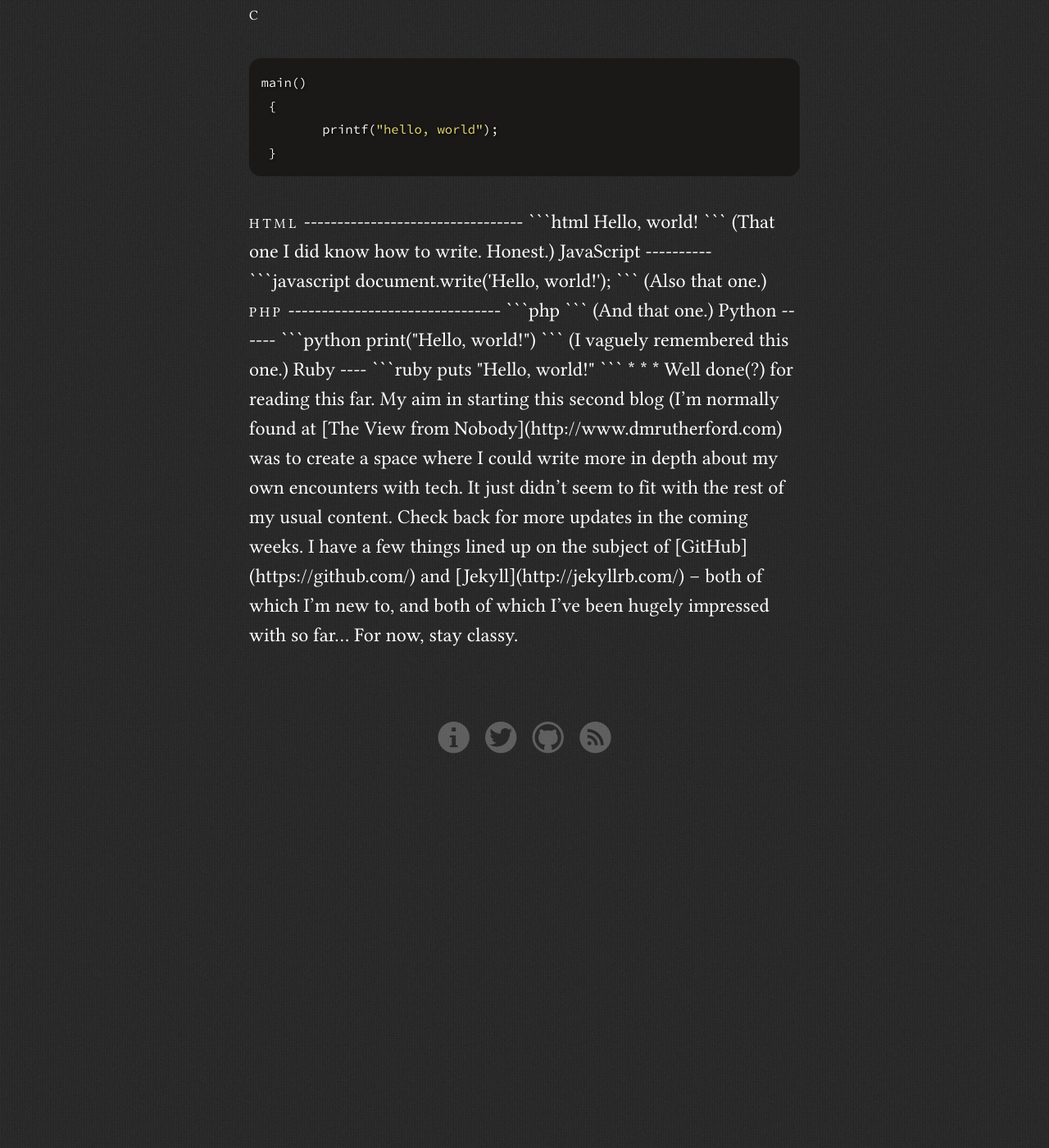
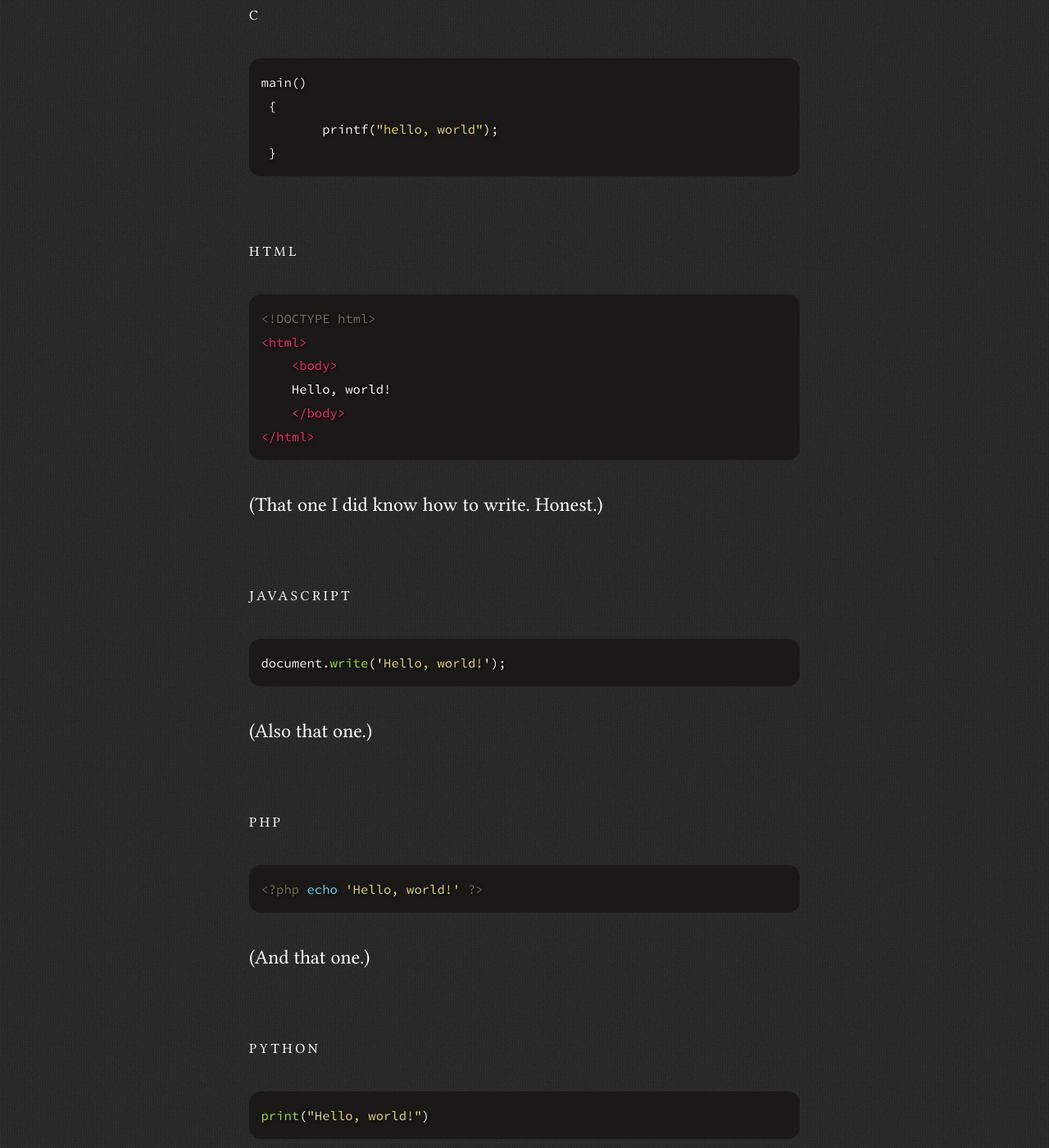
Before and after one commit to dmrutherford/dmrutherford.github.io, a Jekyll site: the page built from _posts/2013-02-01-hello-world.html, in a window 1280 px wide and 1400 px high, scrolled down 653 px. Shown: the whole window at 82% size. Built offline with Jekyll 4.4.1, drawn with Linux system fonts in a browser that asks for light colours; before the commit the page ends 1628 px from its top, so only the background shows below that; some of the changed text lies outside the part shown.

Commit message:
HTML works.

````diff
--- a/_posts/2013-02-01-hello-world.html
+++ b/_posts/2013-02-01-hello-world.html
@@ -3,7 +3,6 @@ layout: post
 title: hello world
 description: First post.
 ---
-
 
 <p><q>First post</q>. Don&rsquo;t you just hate it when commenters say that? Anyway, this is my first post up here. I am aware &ndash; in case you were wondering &ndash; that <cite class="subpart">hello world</cite> is a pretty uninspired title.</p>
 
@@ -18,71 +17,53 @@ main()
  }
 {% endhighlight %}
 
+<h2><abbr class="acronym">HTML</abbr></h2>
 
-<abbr class="acronym">HTML</abbr>
----------------------------------
-
-```html
+{% highlight html %}
 <!DOCTYPE html>
 <html>
-<body>
-Hello, world!
-</body>
+    <body>
+    Hello, world!
+    </body>
 </html>
-```
+{% endhighlight %}
 
-(That one I did know how to write. Honest.)
+<p>(That one I did know how to write. Honest.)</p>
 
+<h2>JavaScript</h2>
 
-JavaScript
-----------
+{% highlight javascript %}
+document.write('Hello, world!');
+{% endhighlight %}
 
-```javascript
-document.write('Hello, world!');
-```
+<p>(Also that one.)</p>
 
-(Also that one.)
+<h2><abbr class="acronym">PHP</abbr></h2>
 
+{% highlight php %}
+<?php echo 'Hello, world!' ?>
+{% endhighlight %}
 
-<abbr class="acronym">PHP</abbr>
---------------------------------
+<p>(And that one.)</p>
 
-```php
-<?php echo 'Hello, world!' ?>
-```
+<h2>Python</h2>
 
-(And that one.)
+{% highlight python %}
+print("Hello, world!")
+{% endhighlight %}
 
+<p>(I vaguely remembered this one.)</p>
 
-Python
-------
+<h2>Ruby</h2>
 
-```python
-print("Hello, world!")
-```
+{% highlight ruby %}
+puts "Hello, world!"
+{% endhighlight %}
 
-(I vaguely remembered this one.)
+<hr />
 
+<p>Well done(?) for reading this far. My aim in starting this second blog (I&rsquo;m normally found at the <a href="http://www.dmrutherford.com/">View from Nobody</a> was to create a space where I could write more in depth about my encounters with tech. It just didn&rsquo;t seem to fit with the rest of my usual content.</p>
 
-Ruby
-----
+<p>Check back for more updates in the coming weeks. I have a few things lined up on the subject of <a href="https://github.com/">GitHub</a> and <a href="http://jekyllrb.com/">Jekyll</a> &ndash; both of which I&rsquo;m new to, and both of which I&rsquo;ve been hugely impressed with so far&hellip;</p>
 
-```ruby
-puts "Hello, world!"
-```
-
-
-* * *
-
-
-Well done(?) for reading this far. My aim in starting this second blog
-(I&rsquo;m normally found at [The View from Nobody](http://www.dmrutherford.com)
-was to create a space where I could write more in depth about my own encounters
-with tech. It just didn&rsquo;t seem to fit with the rest of my usual content.
-
-Check back for more updates in the coming weeks. I have a few things lined up on
-the subject of [GitHub](https://github.com/) and [Jekyll](http://jekyllrb.com/)
-&ndash; both of which I&rsquo;m new to, and both of which I&rsquo;ve been hugely
-impressed with so far&hellip;
-
-For now, stay classy.
+<p>For now, stay classy.</p>
````
